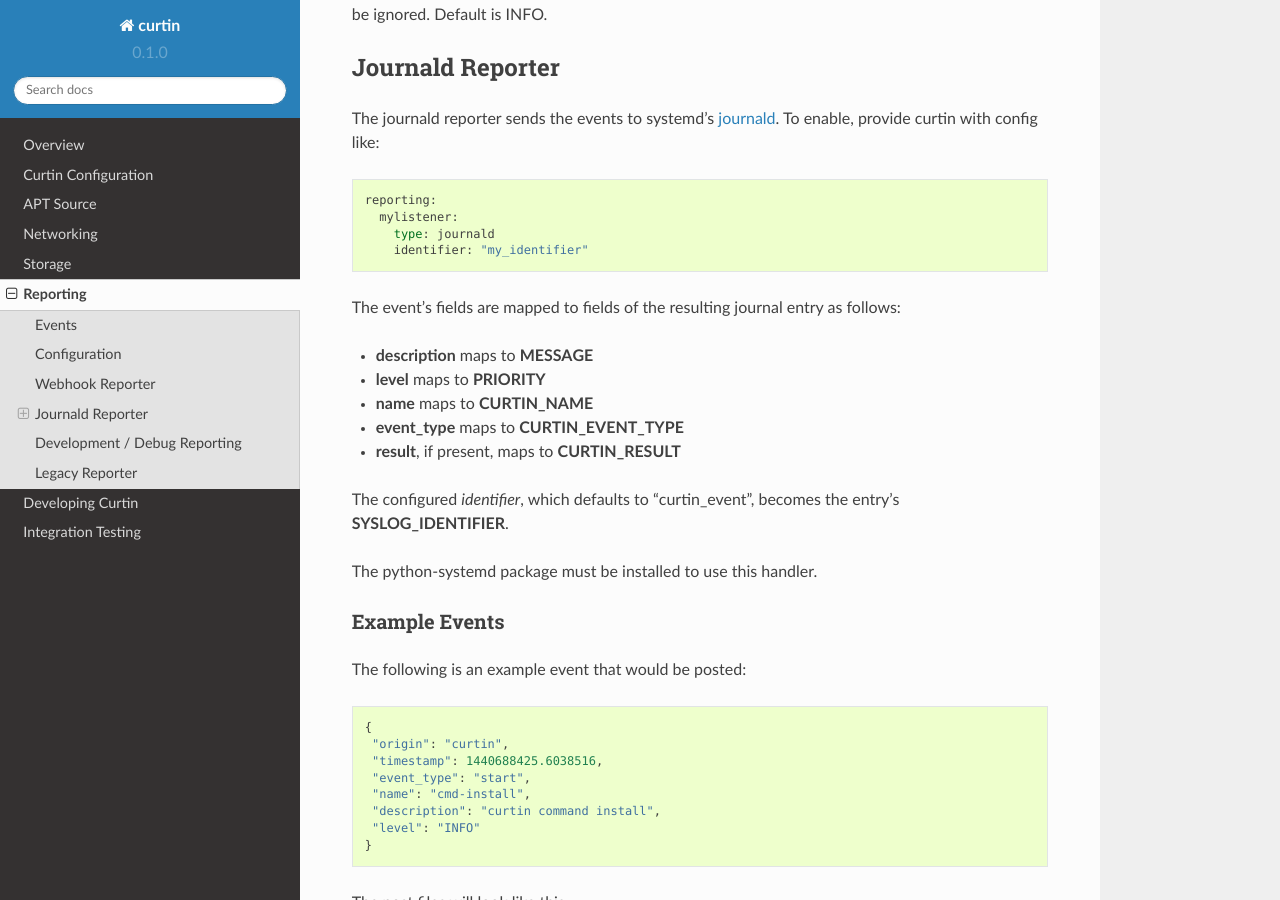
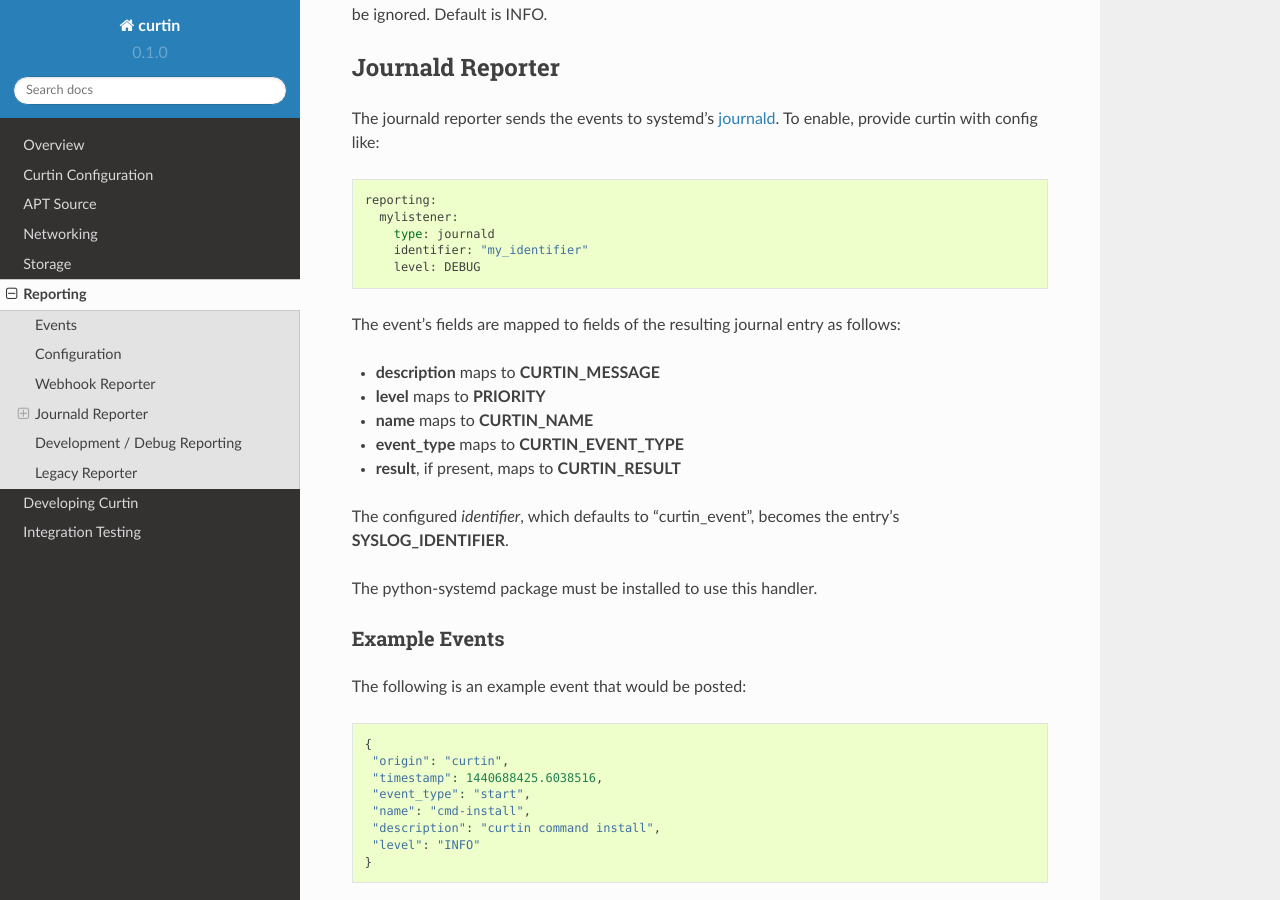
Before and after one commit to canonical/curtin, a Sphinx documentation site: the page built from doc/topics/reporting.rst, in a window 1280 px wide and 900 px high, scrolled down 1789 px. Built offline with Sphinx 7.4.7 and the Read the Docs theme 2.0.0, drawn with Linux system fonts in a browser that asks for light colours.

Commit message:
Removed unneeded changes, updated docs, feedback applied
bzr-revno: 526.3.10

```diff
--- a/doc/topics/reporting.rst
+++ b/doc/topics/reporting.rst
@@ -86,11 +86,12 @@ provide curtin with config like::
     mylistener:
       type: journald
       identifier: "my_identifier"
+      level: DEBUG
 
 The event's fields are mapped to fields of the resulting journal entry
 as follows:
 
-- **description** maps to **MESSAGE**
+- **description** maps to **CURTIN_MESSAGE**
 - **level** maps to **PRIORITY**
 - **name** maps to **CURTIN_NAME**
 - **event_type** maps to **CURTIN_EVENT_TYPE**
```
Also changed, not shown: 2 other files.
